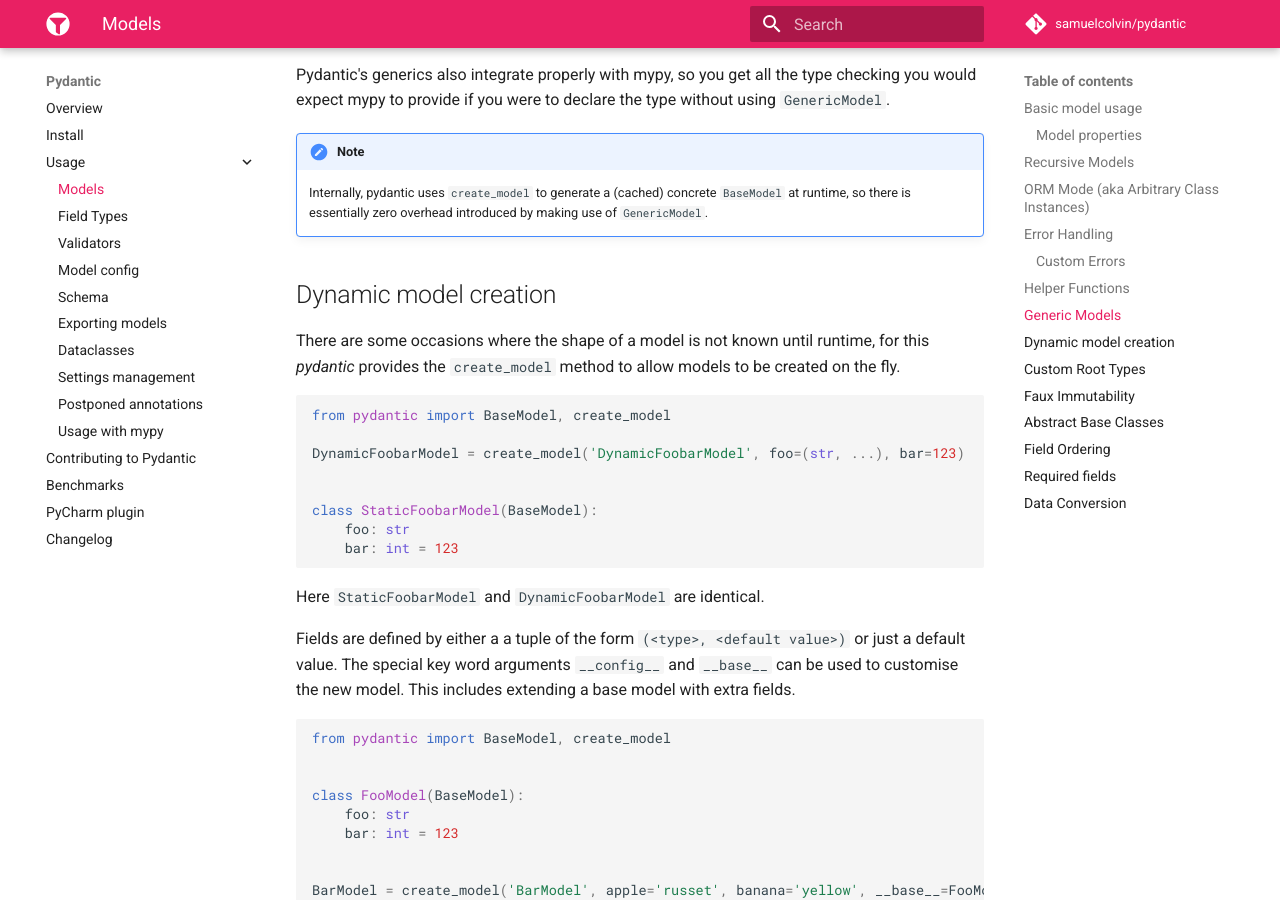
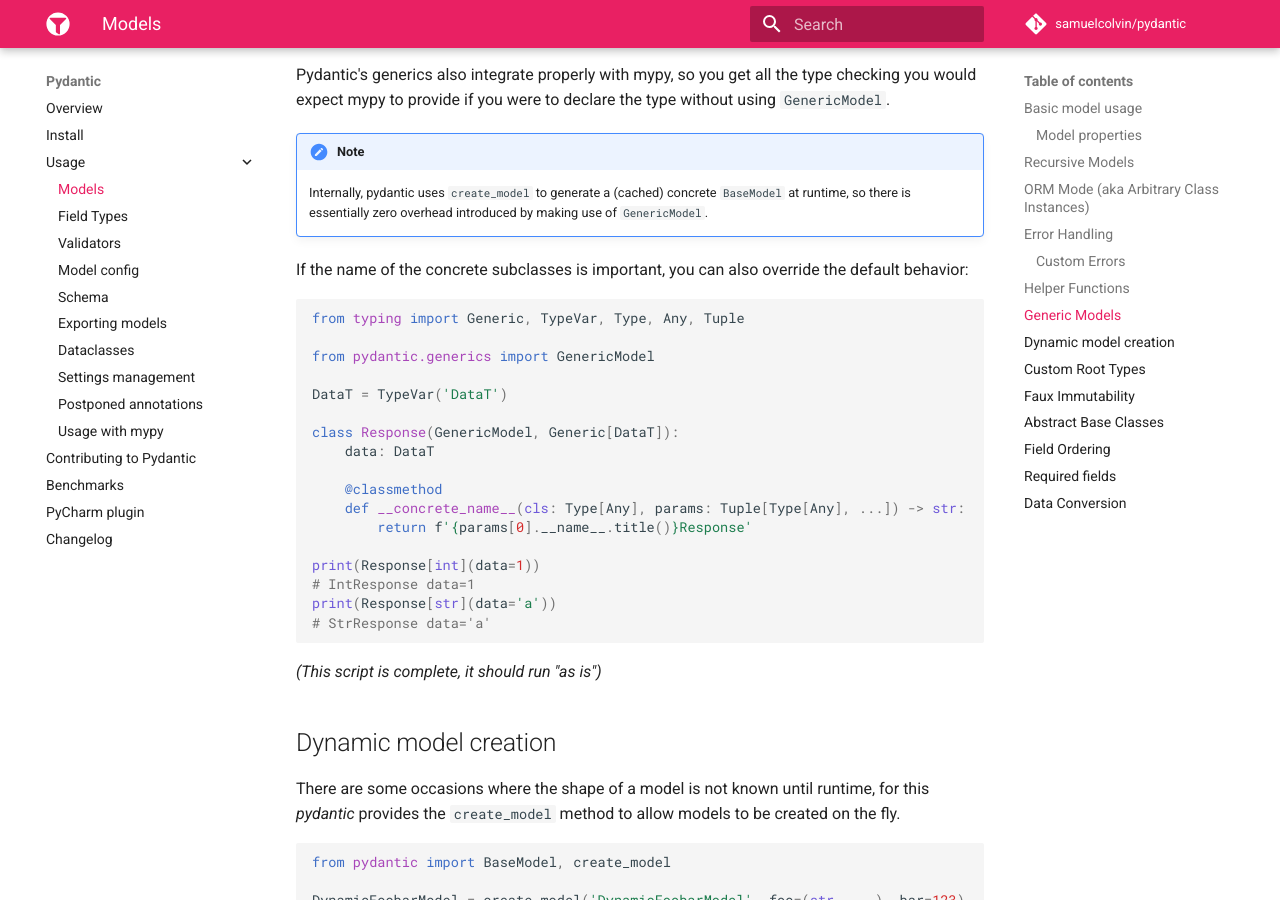
Before and after one commit to tomasz-kaminski-jir/pyd_analyze, an MkDocs documentation site: the page built from docs/usage/models.md, in a window 1280 px wide and 900 px high, scrolled down 12867 px. Built offline with MkDocs 1.6.1 and Material for MkDocs 9.7.7, drawn with Linux system fonts in a browser that asks for light colours; comment, search, counter and statistics services are not loaded.

Commit message:
Add support for custom naming schemes for GenericModel subclasses (#860)

````diff
--- /dev/null
+++ b/docs/examples/generics-naming.py
@@ -0,0 +1,17 @@
+from typing import Generic, TypeVar, Type, Any, Tuple
+
+from pydantic.generics import GenericModel
+
+DataT = TypeVar('DataT')
+
+class Response(GenericModel, Generic[DataT]):
+    data: DataT
+
+    @classmethod
+    def __concrete_name__(cls: Type[Any], params: Tuple[Type[Any], ...]) -> str:
+        return f'{params[0].__name__.title()}Response'
+
+print(Response[int](data=1))
+# IntResponse data=1
+print(Response[str](data='a'))
+# StrResponse data='a'
--- a/docs/usage/models.md
+++ b/docs/usage/models.md
@@ -265,6 +265,13 @@ you would expect mypy to provide if you were to declare the type without using `
     Internally, pydantic uses `create_model` to generate a (cached) concrete `BaseModel` at runtime,
     so there is essentially zero overhead introduced by making use of `GenericModel`.
 
+If the name of the concrete subclasses is important, you can also override the default behavior:
+
+```py
+{!./examples/generics-naming.py!}
+```
+_(This script is complete, it should run "as is")_
+
 ## Dynamic model creation
 
 There are some occasions where the shape of a model is not known until runtime, for this *pydantic* provides
````
Also changed, not shown: changes/859-dmontagu.md (added, +1 -0 lines), 2 other files.
